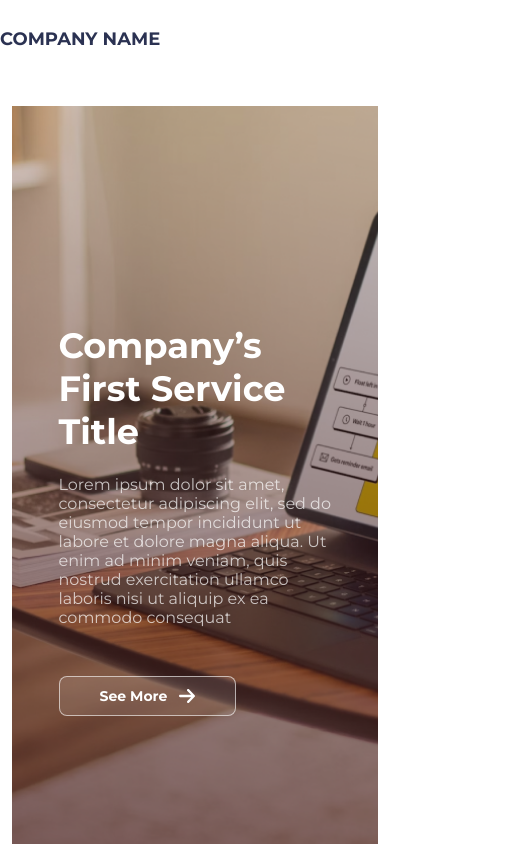
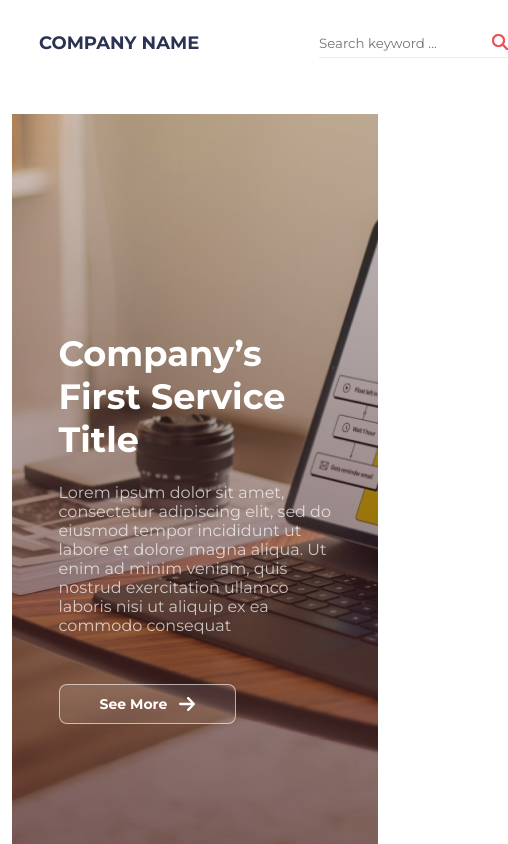
Before and after one commit to nnatroo/artmedia-task, a React (Vite) app: page / in a window 390 px wide. Shown: the top 844 px of the page, 508 px wide, since content can reach past the window. Built offline with nearby package versions, Linux system fonts and the light colour scheme.

Commit message:
Modified: Fixed header responsiveness.

```diff
--- a/src/modules/Header.module.scss
+++ b/src/modules/Header.module.scss
@@ -15,21 +15,27 @@
     gap: 16px;
 
     @media (max-width: 1680px) {
-      // width: 1200px;
+      width: 1200px;
     }
 
     @media (max-width: 1440px) {
-      // width: 1100px;
+      width: 1100px;
     }
 
     @media (max-width: 1366px) {
       gap: 40px;
-      // width: 1000px;
+      width: 900px;
     }
 
     @media (max-width: 1024px) {
-      grid-template-columns: repeat(2, 2fr);
+      grid-template-columns: repeat(3, 1fr);
+      width: 700px;
     }
+
+    @media (max-width: 768px) {
+      width: 80%;
+    }
+
 
     .navbar-logo {
       display: flex;
@@ -168,7 +174,7 @@
       justify-content: flex-end;
 
       @media (max-width: 768px) {
-        display: none;
+        // display: none;
       }
 
 
```
